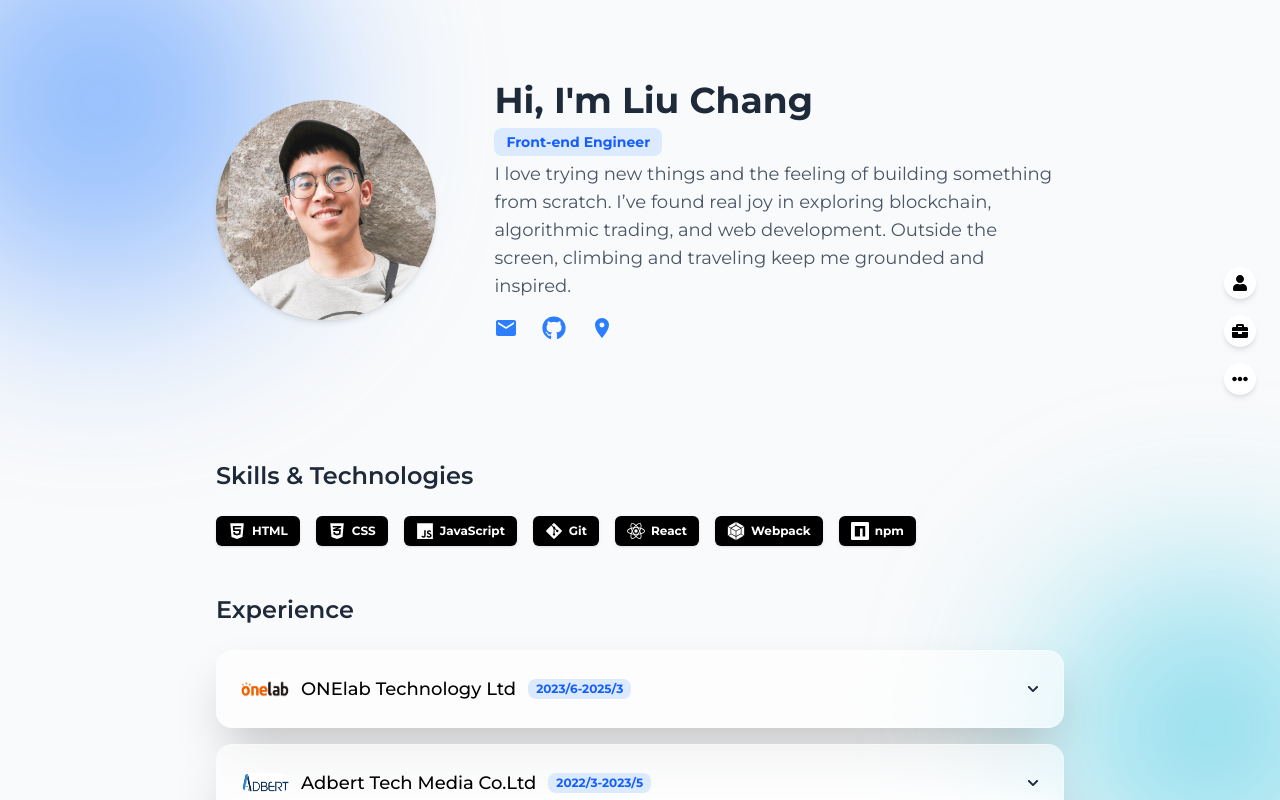
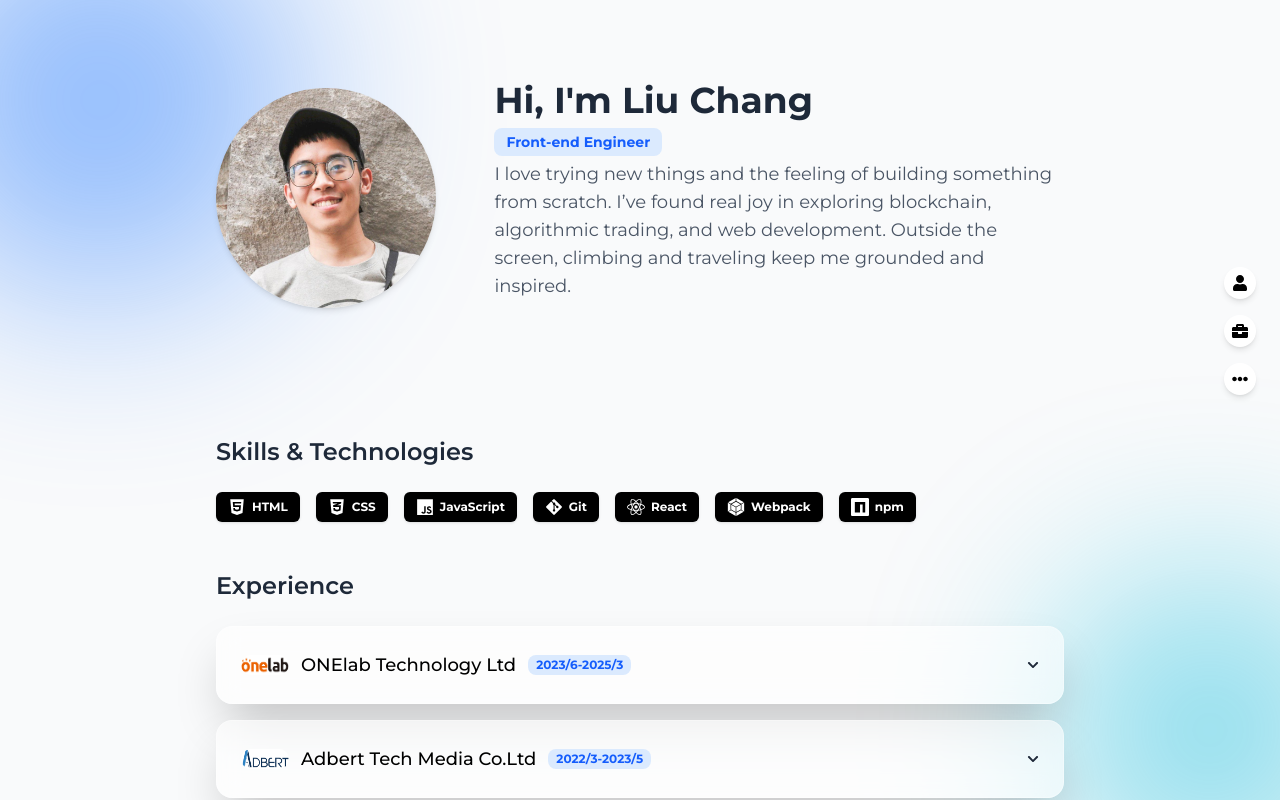
Before and after one commit to richard85501/my-website, a React (Vite) app: page / in a window 1280 px wide. Shown: the top 800 px of the page. Built offline with nearby package versions, Linux system fonts and the light colour scheme.

Commit message:
feat:remove useless code

```diff
--- a/src/App.tsx
+++ b/src/App.tsx
@@ -1,6 +1,6 @@
 import "./App.css";
-import { FaGithub } from "react-icons/fa";
-import { MdEmail, MdLocationOn } from "react-icons/md";
+// import { FaGithub } from "react-icons/fa";
+// import { MdEmail, MdLocationOn } from "react-icons/md";
 import WorkExperience from "./pages/work-experience/WorkExperience";
 import Skills from "./pages/skills/Skills";
 import FloatingNav from "./components/floating-nav/FloatingNav";
@@ -40,7 +40,7 @@ function Portfolio() {
               climbing and traveling keep me grounded and inspired.
             </p>
             <div className="flex space-x-6 text-blue-500">
-              <a
+              {/* <a
                 href="mailto:changliu@example.com"
                 className="w-6 h-6 hover:text-blue-700 transition-colors"
                 aria-label="Email"
@@ -64,7 +64,7 @@ function Portfolio() {
                 aria-label="Location"
               >
                 <MdLocationOn className="w-6 h-6" />
-              </a>
+              </a> */}
             </div>
           </div>
         </div>
```
